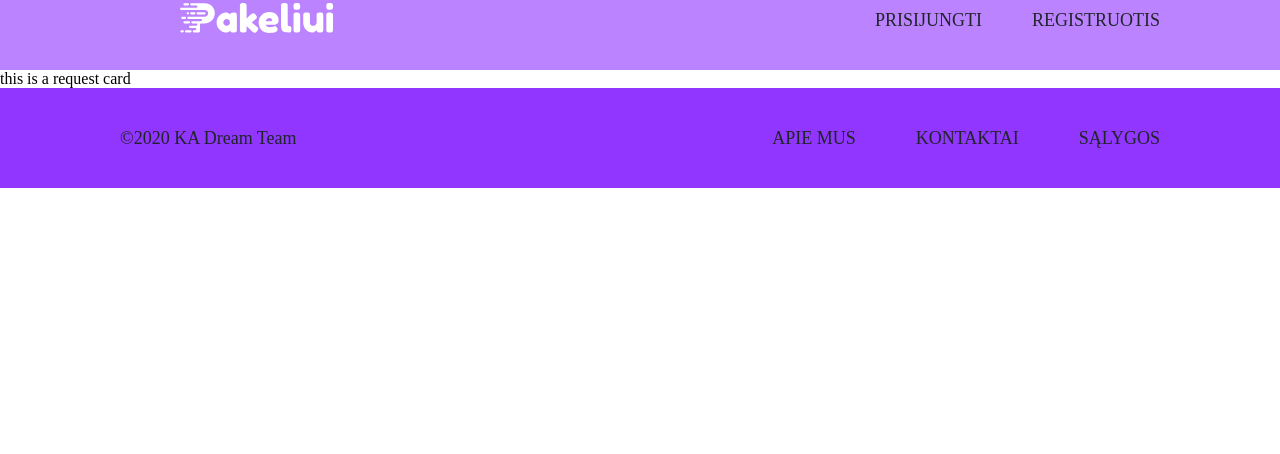
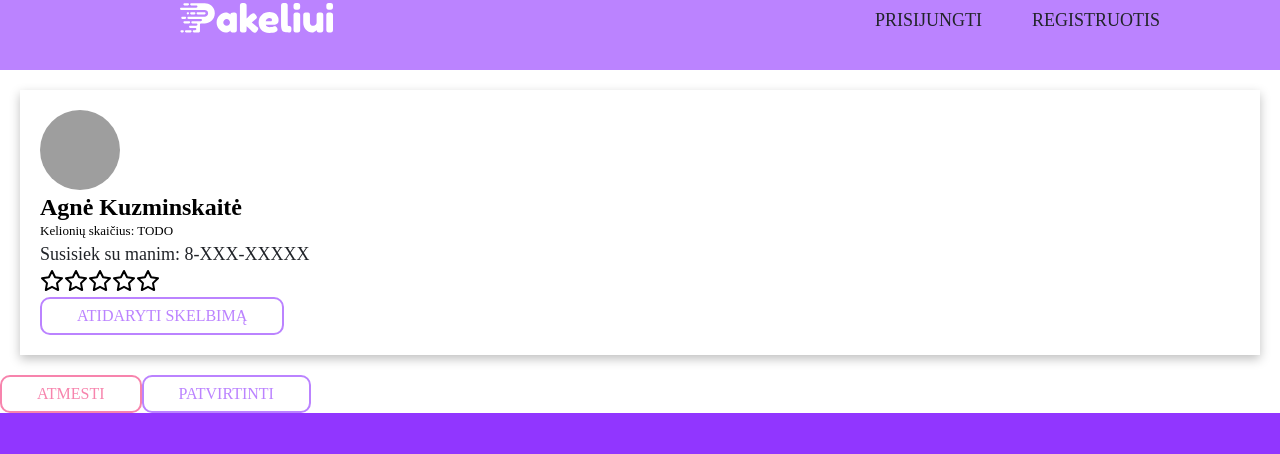
Before and after one commit to gameg0065/Pakeliui, a Vue app in the folder Front-end/: page /driver/requests in a window 1280 px wide. Shown: the part 495-949 px from the top of the page. Before the commit the page ends 800 px from the top, so only its background shows below. Built offline with nearby package versions, Linux system fonts and the light colour scheme; grey boxes are pictures that could not be loaded; a web font is replaced by a local one; what vue-js-modal would draw is missing.

Commit message:
finish DriverRequests.vue component

```diff
--- a/Front-end/src/views/DriverRequests.vue
+++ b/Front-end/src/views/DriverRequests.vue
@@ -1,3 +1,65 @@
 <template>
-  <div>this is a request card</div>
+  <div>
+    <div v-if="pendingPosts.length > 0">
+      <div v-for="post in pendingPosts" :key="post.id">
+        <div v-for="passenger in post.passengers" :key="passenger.id">
+          <div v-if="passenger.status === 'PENDING'">
+            <UserCardForDriver :passengerID="passenger.id" :postID="post.id" />
+            <Button text="atmesti" :isOutlined="true" :isSecondary="true" />
+            <Button text="patvirtinti" :isOutlined="true" />
+          </div>
+        </div>
+      </div>
+    </div>
+    <div v-else>
+      <p>No requests</p>
+    </div>
+  </div>
 </template>
+
+<script>
+import Button from '@/components/Button.vue';
+import UserCardForDriver from '@/components/UserCardForDriver.vue';
+
+import PostService from '@/services/PostService.js';
+import UserService from '@/services/UserService.js';
+
+import { mapGetters } from 'vuex';
+
+export default {
+  components: {
+    Button,
+    UserCardForDriver,
+  },
+  computed: {
+    ...mapGetters(['isLoggedIn', 'isDriver', 'userID']),
+  },
+  data() {
+    return {
+      pendingPosts: [],
+    };
+  },
+  created() {
+    this.pendingPosts = this.getDriverPostsWithPassengersWithStatus('PENDING');
+  },
+  methods: {
+    getDriverPostsWithPassengersWithStatus(status) {
+      const postHasPassengersWithStatus = this.postHasPassengersWithStatus;
+      const user = UserService.getUser(this.userID);
+
+      return user.driver.posts.reduce(function (accumulator, trip) {
+        const post = PostService.getPost(trip.id);
+        if (postHasPassengersWithStatus(post, status)) {
+          accumulator.push(post);
+        }
+        return accumulator;
+      }, []);
+    },
+    postHasPassengersWithStatus(post, status) {
+      return post.passengers.some(function (passenger) {
+        return passenger.status === status;
+      });
+    },
+  },
+};
+</script>
```
